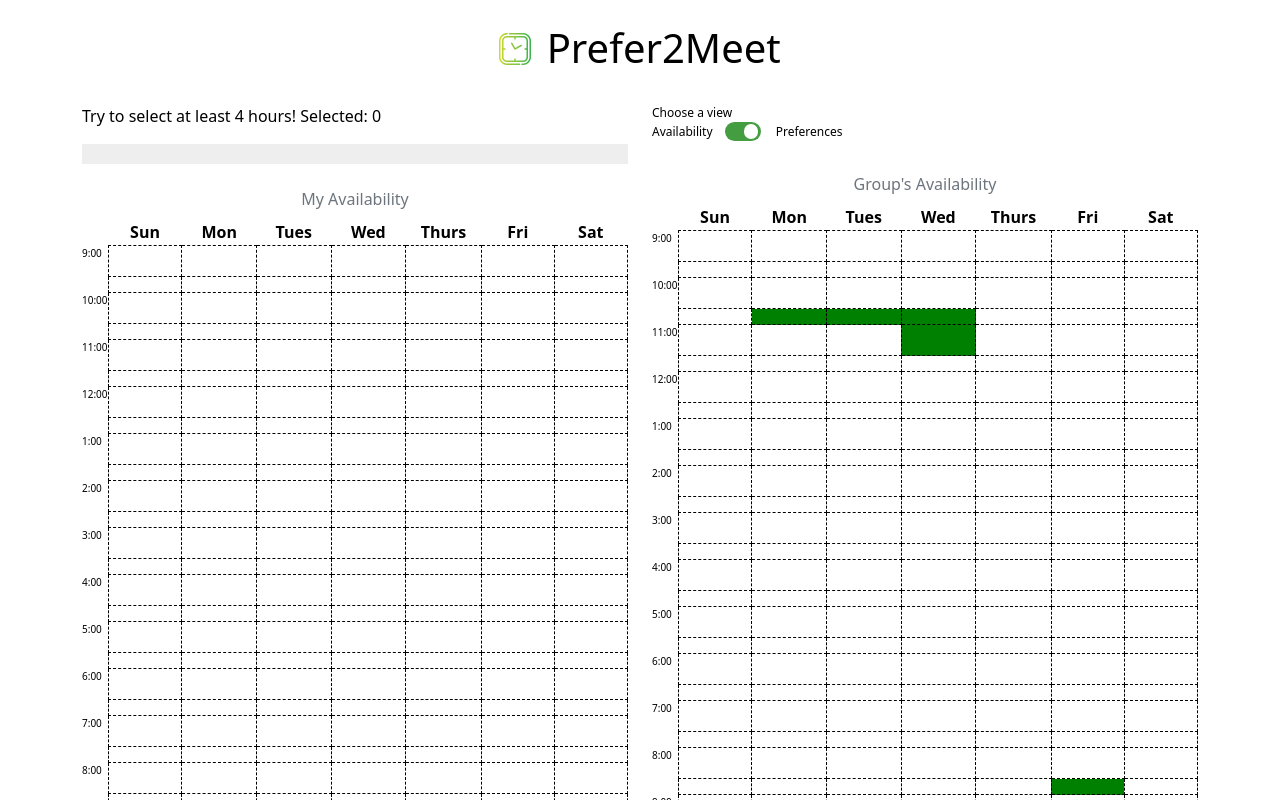
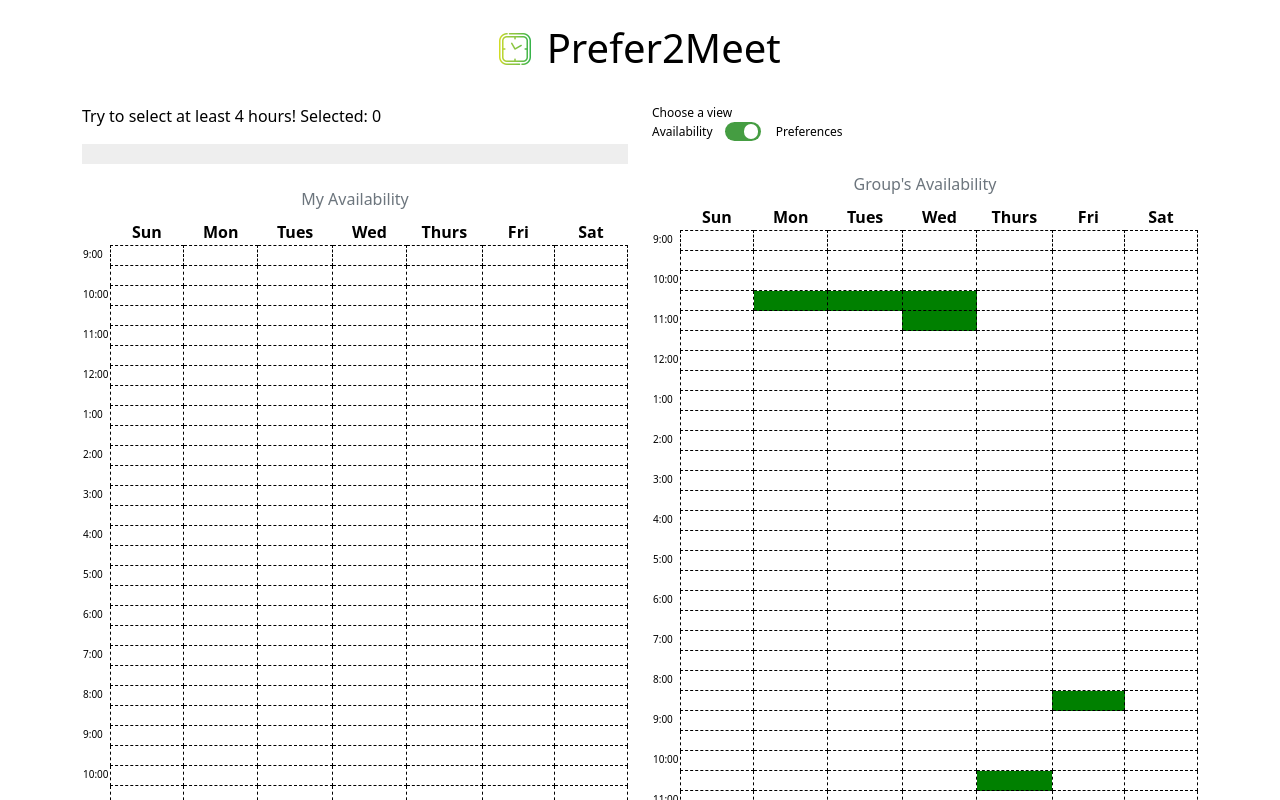
Before and after one commit to cbarber1/doodlers, a SvelteKit app in the folder myapp/: page / in a window 1280 px wide. Shown: the top 800 px of the page. Built offline with nearby package versions, Linux system fonts and the light colour scheme.

Commit message:
rows same height

```diff
--- a/myapp/src/routes/+page.svelte
+++ b/myapp/src/routes/+page.svelte
@@ -1,5 +1,5 @@
 <script>
-    import Toggle from "../lib/toggle.svelte";
+    import Toggle from "./toggle.svelte";
 	import Table_input from './Table_input.svelte';
     import clock from '../lib/assets/clock.png';
 </script>
--- a/myapp/src/routes/Table_input.svelte
+++ b/myapp/src/routes/Table_input.svelte
@@ -17,7 +17,9 @@
 
     if (!isWriteable) {
         // hardcoded time presets for the right calendar
-        [2 * columns.length + 10, 2 * columns.length + 11, 3 * columns.length + 12, 2 * columns.length + 12, 6 * rows.length + 10, 7 * rows.length + 11, 8 * rows.length + 12, 9 * rows.length + 13].forEach(index => {
+        [2 * columns.length + 10, 2 * columns.length + 11, 3 * columns.length + 12,
+        2 * columns.length + 12, 6 * rows.length + 10, 7 * rows.length + 11,
+        8 * rows.length + 12, 9 * rows.length + 13].forEach(index => {
             selectedBlocksRight[index] = true;
         });
     }
@@ -78,7 +80,7 @@
     }
 	td {
 		width: 80px;
-		height: 15px;
+		/* height: 15px; */
 		background-color: white;
         border: 1px dashed black;
         padding: none;
@@ -86,7 +88,7 @@
 	}
 
     tr {
-       /* how to make rows same height? */
+        height: 20px;
     }
 
     th {
@@ -103,6 +105,9 @@
 
     .small-text {
         font-size: 10px;
+        margin: none;
+        padding: none;
+        font-weight: normal;
     }
 
     .noselect {
@@ -172,9 +177,9 @@
                     on:mouseenter={mouseHandler(r, c)}
                     class:selected="{$state[r*columns.length+c] | selectedBlocksRight[r * columns.length + c]}"
                     class:overlapping="{isOverlappingBlock(r, c)}"
-                    ></td>
+                    >  </td>
                 {:else}
-                    <div class="noselect"><p class="small-text">{times[r]}</p></div>
+                    <div class="noselect"><th class="small-text">{times[r]}</th></div>
                 {/if}
             {/each}
 		</tr>
```
